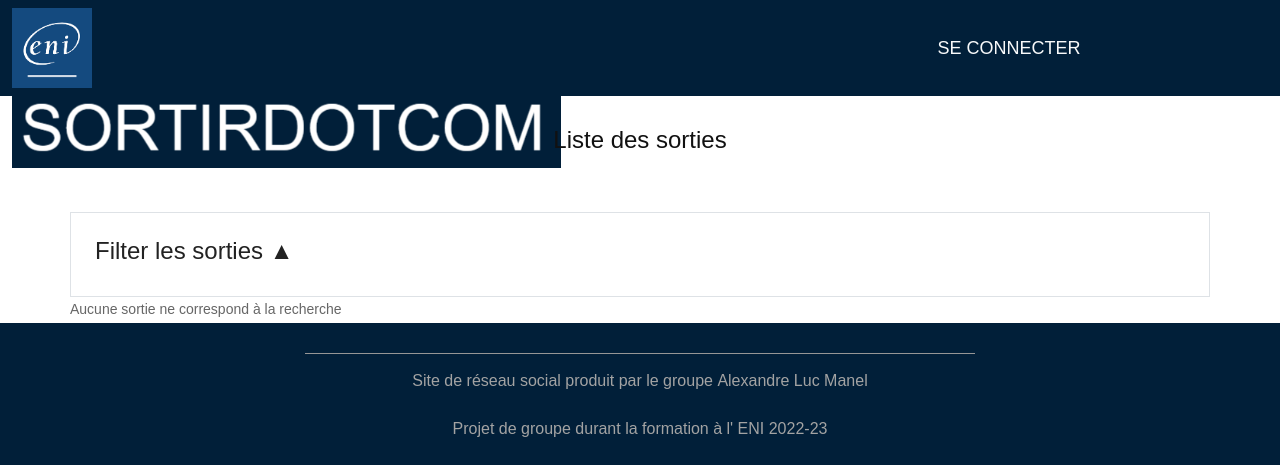
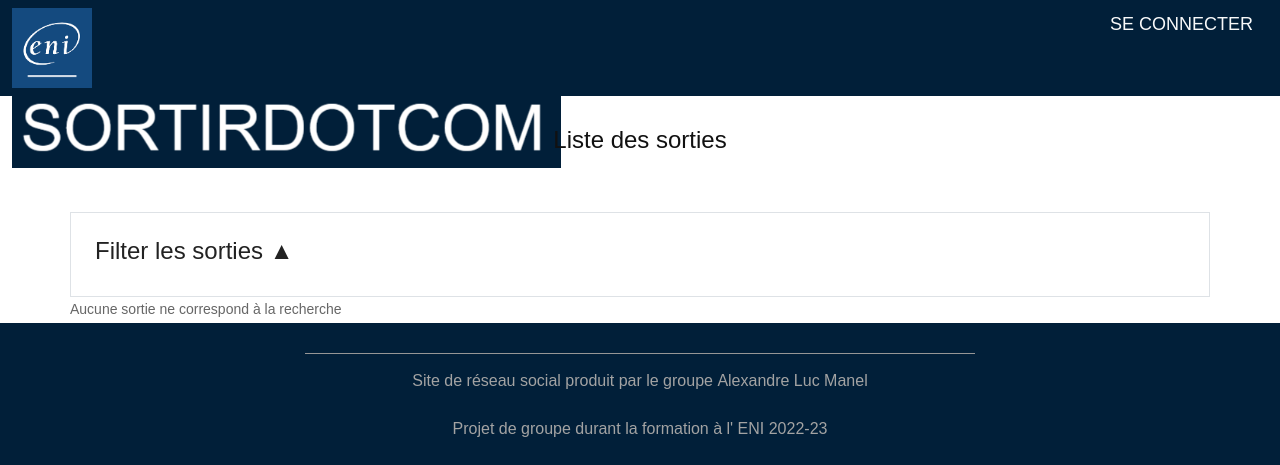
Before and after one commit to LiliwoL/Symfony-Sortir-dot-com, a Symfony app: template templates/sortie/index.html.twig in a window 1280 px wide. Shown: the top 465 px of the page. Run offline with Twig, Linux system fonts and the light colour scheme; the template is opened without the code that fills it, so the values that code supplies are empty; some libraries are stand-ins or nearby versions; some web fonts are replaced.

Commit message:
modifier le style de nav-bar

```diff
--- a/public/css/style.css
+++ b/public/css/style.css
@@ -169,7 +169,10 @@ img {
 }
 
 .nav-mr-left {
-    margin-left: 45%;
+  position : absolute;
+    top: 0;
+    right: 0;
+
 }
  :focus {
     outline: 0;
```
